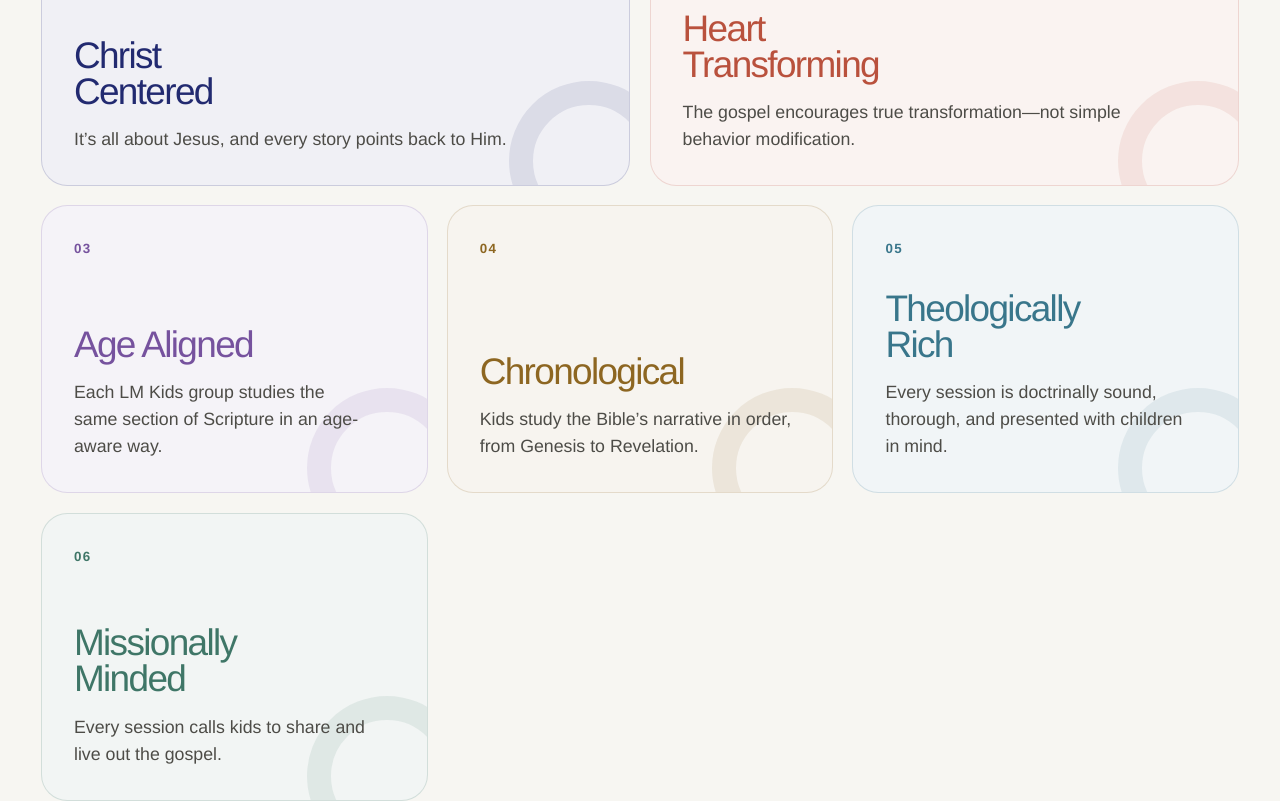
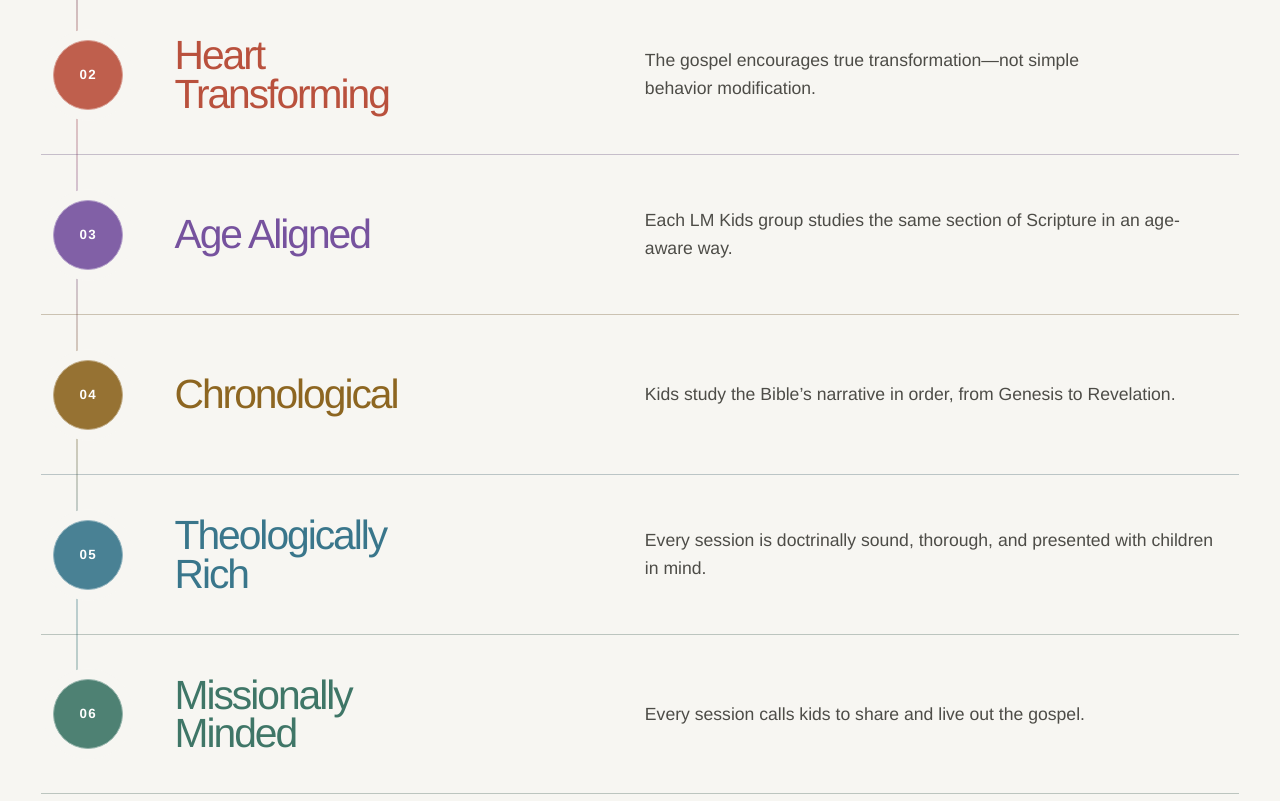
Before and after one commit to living-message-church/living-message-church, a Next.js app: page /lmkids in a window 1280 px wide. Shown: the part 1520-2321 px from the top of the page. Built offline with nearby package versions, Linux system fonts and the light colour scheme.

Commit message:
Refine LM Kids gospel principles layout

```diff
--- a/src/components/pages/kids-page.tsx
+++ b/src/components/pages/kids-page.tsx
@@ -52,17 +52,17 @@ export function KidsPage() {
             <p>{content.gospelStudy.body}</p>
           </header>
 
-          <div className="kids-gospel-grid">
+          <ol className="kids-gospel-path">
             {content.gospelStudy.principles.map((principle) => (
-              <article className={`kids-gospel-card kids-gospel-card-${principle.tone}`} key={principle.title}>
+              <li className={`kids-gospel-stop kids-gospel-stop-${principle.tone}`} key={principle.title}>
                 <span>{principle.number}</span>
-                <div>
+                <div className="kids-gospel-stop-copy">
                   <h3>{principle.title}</h3>
                   <p>{principle.body}</p>
                 </div>
-              </article>
+              </li>
             ))}
-          </div>
+          </ol>
         </Container>
       </section>
 
--- a/src/styles/globals.css
+++ b/src/styles/globals.css
@@ -861,19 +861,19 @@ button, input, textarea, select { font: inherit; }
 .kids-gospel-heading .eyebrow { margin: 0; color: var(--color-coral); }
 .kids-gospel-heading h2 { max-width: 10ch; margin: 0; font-size: clamp(3.4rem, 2.2rem + 3.1vw, 5.8rem); letter-spacing: -0.062em; line-height: 0.9; }
 .kids-gospel-heading > p { max-width: 34rem; margin: 0.4rem 0 0; color: var(--color-ink-soft); font-size: var(--step-1); line-height: 1.55; }
-.kids-gospel-grid { display: grid; grid-template-columns: repeat(12, minmax(0, 1fr)); gap: clamp(0.85rem, 1.5vw, 1.35rem); margin-top: clamp(3.5rem, 7vw, 6rem); }
-.kids-gospel-card { --kids-card-accent: #222a70; position: relative; display: grid; min-height: 18rem; grid-column: span 4; align-content: space-between; overflow: hidden; border: 1px solid color-mix(in srgb, var(--kids-card-accent) 18%, transparent); border-radius: var(--radius-image); background: color-mix(in srgb, var(--kids-card-accent) 7%, white); padding: clamp(1.5rem, 2.5vw, 2.25rem); }
-.kids-gospel-card:nth-child(1), .kids-gospel-card:nth-child(2) { min-height: 22rem; grid-column: span 6; }
-.kids-gospel-card::after { position: absolute; right: -2.5rem; bottom: -3.5rem; width: 10rem; height: 10rem; border: 1.5rem solid color-mix(in srgb, var(--kids-card-accent) 10%, transparent); border-radius: 50%; content: ""; }
-.kids-gospel-card > span { position: relative; z-index: 1; color: var(--kids-card-accent); font-size: var(--step--1); font-weight: 900; letter-spacing: 0.1em; }
-.kids-gospel-card > div { position: relative; z-index: 1; }
-.kids-gospel-card h3 { max-width: 11ch; margin: 0; color: var(--kids-card-accent); font-size: clamp(1.8rem, 1.35rem + 1.2vw, 2.75rem); letter-spacing: -0.045em; line-height: 0.98; }
-.kids-gospel-card p { max-width: 28rem; margin: var(--space-3) 0 0; color: var(--color-ink-soft); line-height: 1.52; }
-.kids-gospel-card-coral { --kids-card-accent: #b9513d; }
-.kids-gospel-card-violet { --kids-card-accent: #76529e; }
-.kids-gospel-card-gold { --kids-card-accent: #8d6621; }
-.kids-gospel-card-sky { --kids-card-accent: #39768b; }
-.kids-gospel-card-sage { --kids-card-accent: #3f7667; }
+.kids-gospel-path { position: relative; display: grid; max-width: 76rem; gap: 0; margin: clamp(3.5rem, 7vw, 6rem) auto 0; padding: 0; list-style: none; }
+.kids-gospel-path::before { position: absolute; top: 4.6rem; bottom: 4.6rem; left: 2.2rem; width: 2px; background: linear-gradient(#222a70, #b9513d, #76529e, #8d6621, #39768b, #3f7667); content: ""; opacity: 0.32; }
+.kids-gospel-stop { --kids-card-accent: #222a70; position: relative; display: grid; min-height: 10rem; grid-template-columns: 4.4rem minmax(14rem, 0.72fr) minmax(20rem, 1fr); align-items: center; gap: clamp(1.5rem, 4vw, 4rem); border-top: 1px solid color-mix(in srgb, var(--kids-card-accent) 19%, var(--color-line)); padding: clamp(1.75rem, 3vw, 2.75rem) clamp(0rem, 1vw, 0.75rem); }
+.kids-gospel-stop:last-child { border-bottom: 1px solid color-mix(in srgb, var(--kids-card-accent) 19%, var(--color-line)); }
+.kids-gospel-stop > span { position: relative; z-index: 1; display: grid; width: 4.4rem; height: 4.4rem; place-items: center; border: 1px solid color-mix(in srgb, var(--kids-card-accent) 55%, white); border-radius: 50%; background: color-mix(in srgb, var(--kids-card-accent) 92%, white); box-shadow: 0 0 0 0.65rem #f7f6f2; color: white; font-size: var(--step--1); font-weight: 900; letter-spacing: 0.1em; }
+.kids-gospel-stop-copy { display: contents; }
+.kids-gospel-stop h3 { max-width: 11ch; margin: 0; color: var(--kids-card-accent); font-size: clamp(2rem, 1.55rem + 1.25vw, 3rem); letter-spacing: -0.05em; line-height: 0.95; }
+.kids-gospel-stop p { max-width: 36rem; margin: 0; color: var(--color-ink-soft); font-size: clamp(1rem, 0.94rem + 0.2vw, 1.12rem); line-height: 1.55; }
+.kids-gospel-stop-coral { --kids-card-accent: #b9513d; }
+.kids-gospel-stop-violet { --kids-card-accent: #76529e; }
+.kids-gospel-stop-gold { --kids-card-accent: #8d6621; }
+.kids-gospel-stop-sky { --kids-card-accent: #39768b; }
+.kids-gospel-stop-sage { --kids-card-accent: #3f7667; }
 
 .kids-neighborhood-intro { background: #fff; padding: clamp(4rem, 6vw, 6rem) 0 clamp(1.5rem, 2vw, 2.5rem); }
 .kids-neighborhood-heading { display: grid; grid-template-columns: minmax(9rem, 0.3fr) minmax(22rem, 0.95fr) minmax(19rem, 0.75fr); align-items: start; gap: clamp(2rem, 4vw, 4.5rem); }
@@ -1176,8 +1176,12 @@ button, input, textarea, select { font: inherit; }
   .kids-gospel-heading { display: block; max-width: 38rem; margin-inline: auto; text-align: center; }
   .kids-gospel-heading h2 { margin-inline: auto; font-size: clamp(3rem, 14vw, 4.6rem); }
   .kids-gospel-heading > p { margin: var(--space-5) auto 0; }
-  .kids-gospel-grid { grid-template-columns: 1fr; max-width: 38rem; margin-inline: auto; }
-  .kids-gospel-card, .kids-gospel-card:nth-child(1), .kids-gospel-card:nth-child(2) { min-height: 15rem; grid-column: auto; }
+  .kids-gospel-path { max-width: 38rem; margin-inline: auto; }
+  .kids-gospel-path::before { top: 3.5rem; bottom: 3.5rem; left: 1.55rem; }
+  .kids-gospel-stop { min-height: 0; grid-template-columns: 3.1rem minmax(0, 1fr); gap: var(--space-4); padding-block: var(--space-5); }
+  .kids-gospel-stop > span { width: 3.1rem; height: 3.1rem; box-shadow: 0 0 0 0.45rem #f7f6f2; }
+  .kids-gospel-stop-copy { display: grid; gap: var(--space-3); }
+  .kids-gospel-stop h3 { font-size: clamp(1.85rem, 8vw, 2.5rem); }
   .kids-visit { padding-block: var(--space-8); }
   .kids-neighborhood-heading, .kids-visit-heading { display: block; max-width: 38rem; margin-inline: auto; text-align: center; }
   .kids-neighborhood-heading h2, .kids-visit-heading h2 { margin-inline: auto; font-size: clamp(3rem, 14vw, 4.6rem); }
```
